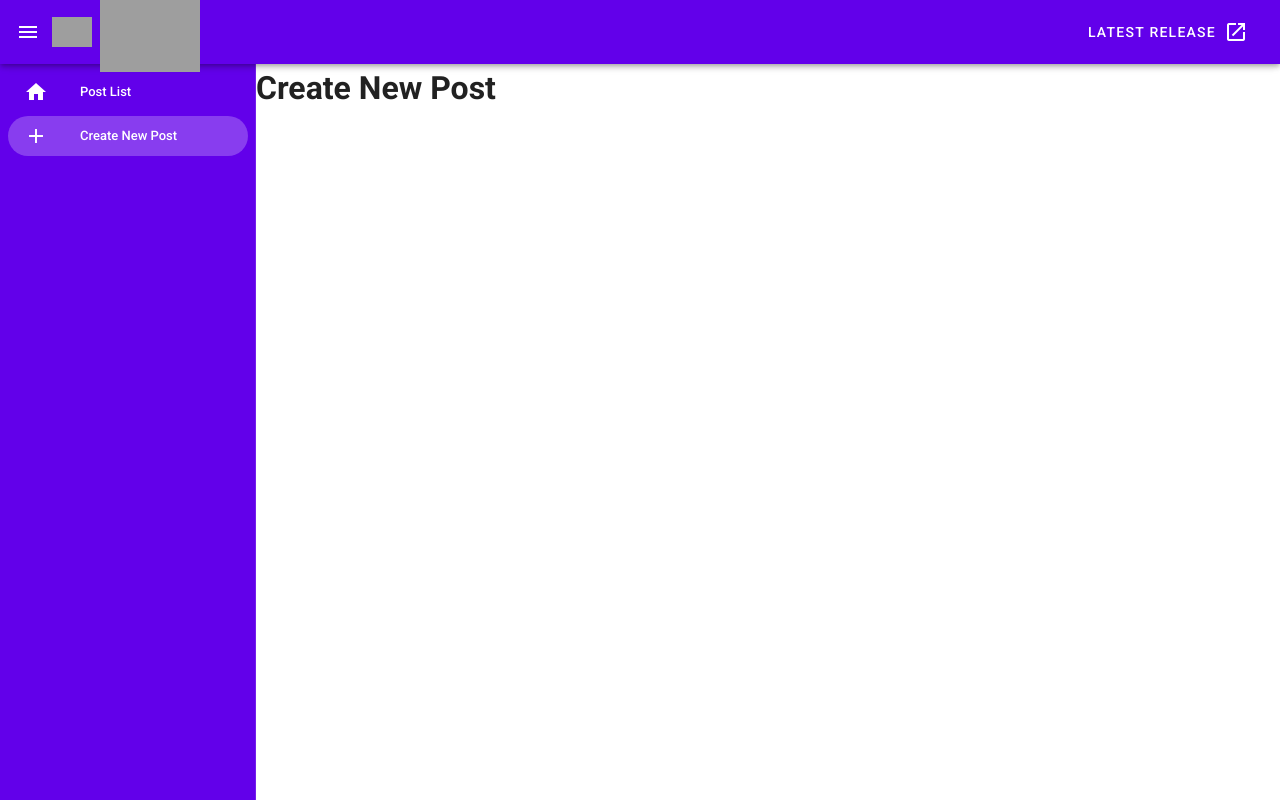
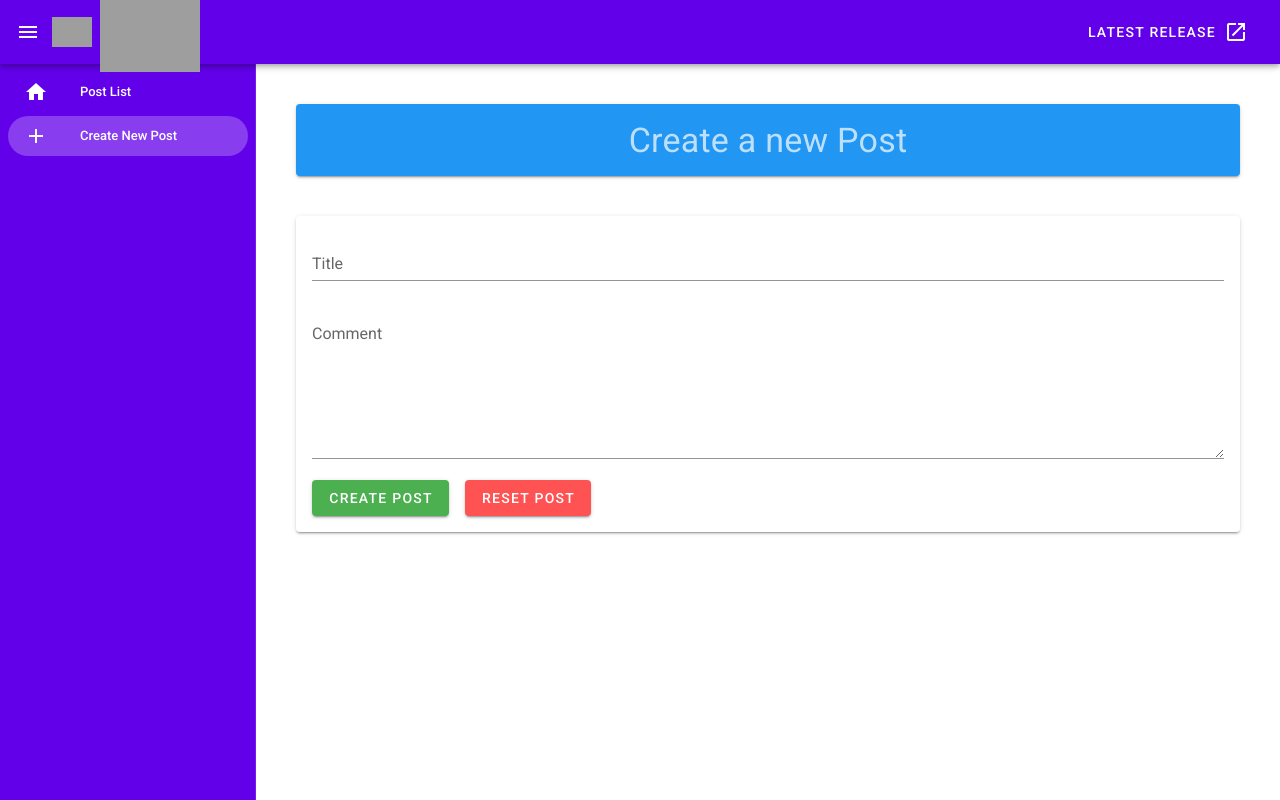
Before and after one commit to Jajiso/vue-post-list, a Vue app: page /createPost in a window 1280 px wide. Built offline with nearby package versions, Linux system fonts and the light colour scheme; no server answers; grey boxes are pictures that could not be loaded.

Commit message:
added new component 'Component NewPost' in view CreatePost. Component NewPost: created template with a form to write a new Post and added functionality to create and to save the post in store, and also a functionality to reset form

```diff
--- /dev/null
+++ b/src/components/NewPost.vue
@@ -0,0 +1,48 @@
+<template>
+  <div>
+      <v-card color="white" light class="ma-10">
+          <v-card-text>
+            <v-form>
+                <v-text-field label="Title" :value="title" v-model="title"></v-text-field>
+                <v-textarea label="Comment" :value="body" v-model="body"></v-textarea>
+                <v-btn
+                    color="success"
+                    class="mr-4"
+                    @click="createPost()"
+                    >
+                    Create Post
+                </v-btn>
+
+                <v-btn
+                    color="error"
+                    class="mr-4"
+                    @click="resetPost()"
+                    >
+                    Reset Post
+                </v-btn>
+          </v-form>
+        </v-card-text>
+      </v-card>
+  </div>
+</template>
+
+<script>
+export default {
+    data: () => ({
+        title: "",
+        body: "",
+        userId: 1
+    }),
+    methods: {
+        createPost() {
+            this.$store.dispatch('createPost', this.$data)
+            this.title = ""
+            this.body = ""
+        },
+        resetPost() {
+            this.title = ""
+            this.body = ""
+        },
+    }
+}
+</script>
--- a/src/views/CreatePost.vue
+++ b/src/views/CreatePost.vue
@@ -1,15 +1,22 @@
 <template>
-  <div>
-      <h1>Create New Post</h1>
+  <div class="addPost">
+    <v-card color="blue" dark class="ma-10">
+        <v-card-text class="display-1 text-center">
+            Create a new Post
+        </v-card-text>
+    </v-card>
+
+    <NewPost />
   </div>
 </template>
 
 <script>
+import NewPost from '@/components/NewPost.vue'
+
 export default {
-
+  name: 'App',
+  components: {
+    NewPost
+  },
 }
 </script>
-
-<style>
-
-</style>
--- a/src/views/Home.vue
+++ b/src/views/Home.vue
@@ -1,20 +1,15 @@
 <template>
   <div class="home">
-    <!--<img alt="Vue logo" src="../assets/logo.png">
-    <HelloWorld msg="Welcome to Your Vue.js App"/> -->
     <PostList />
   </div>
 </template>
 
 <script>
-// @ is an alias to /src
-//import HelloWorld from '@/components/HelloWorld.vue'
 import PostList from '@/components/PostList.vue'
 
 export default {
   name: 'Home',
   components: {
-    //HelloWorld,
     PostList
   }
 }
```
